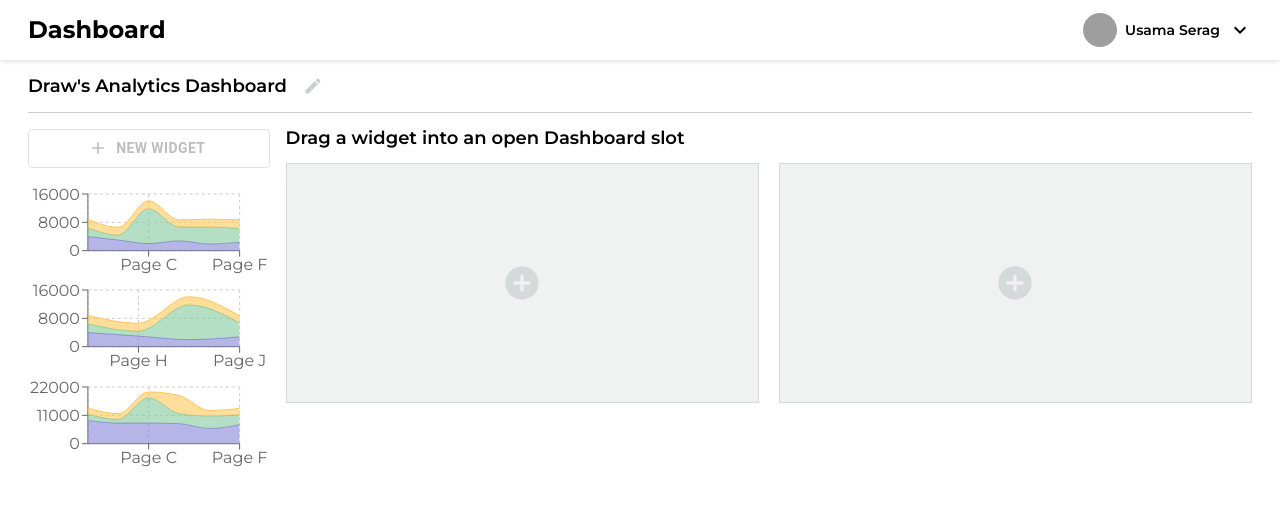
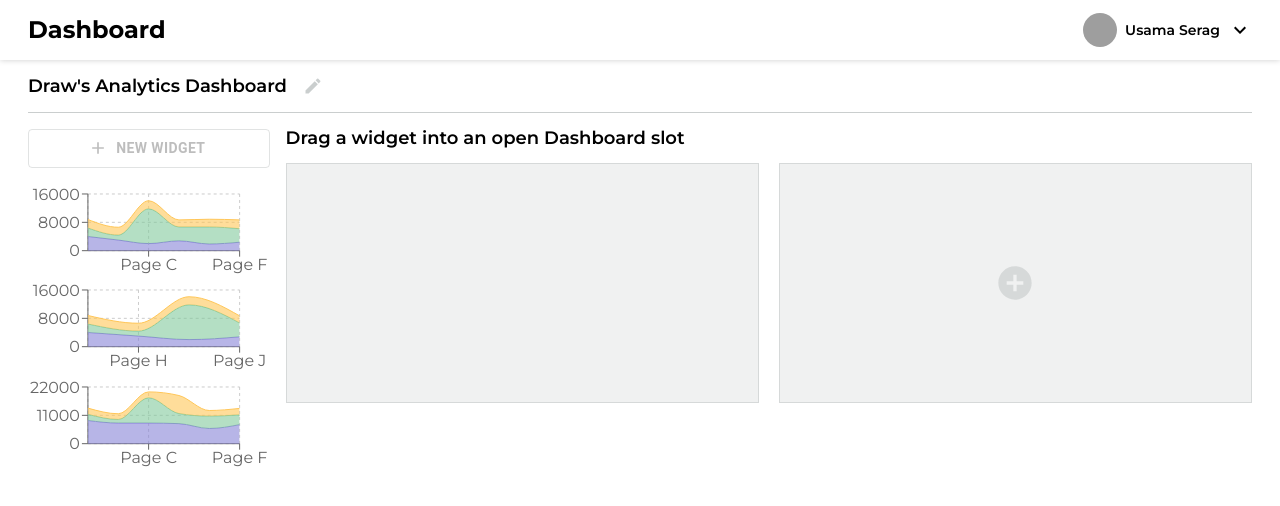
Before and after one commit to usamaserag/Task-DandD-Resize-Reactjs, a React (Create React App) app: page / in a window 1280 px wide. Shown: the top 506 px of the page. Built offline with nearby package versions, Linux system fonts and the light colour scheme; grey boxes are pictures that could not be loaded.

Commit message:
Handaled data of charts for make it easy for pass

```diff
--- a/src/components/Charts/index.jsx
+++ b/src/components/Charts/index.jsx
@@ -9,19 +9,19 @@ import {
   ResponsiveContainer,
 } from "recharts";
 import { useDrag } from "react-dnd";
-import { dataCharts } from "../../data";
+// import { dataCharts } from "../../data";
 
-const Charts = () => {
+const Charts = ({ data }) => {
   return (
     <div>
-      {dataCharts.map((item, index) => (
+      {data.map((item, index) => (
         <Chart data={item} id={index} key={index} />
       ))}
     </div>
   );
 };
 
-const Chart = ({ data, id }) => {
+export const Chart = ({ data, id }) => {
   const [{ isDragging }, drag] = useDrag(() => ({
     type: "chart",
     item: { id: id },
--- a/src/components/Drop/index.jsx
+++ b/src/components/Drop/index.jsx
@@ -1,12 +1,12 @@
-import React, {useState} from "react";
+import React, { useState } from "react";
 import "./styles.scss";
 import { useDrop } from "react-dnd";
 import AddCircleOutlinedIcon from "@mui/icons-material/AddCircleOutlined";
-import { dataCharts } from "../../data";
+import { Chart } from "../Charts";
 
-const Drop = () => {
-  const [dropItems, setDropItems] = useState([])
-  const [{isOver}, drop] = useDrop(() => ({
+const Drop = ({ data }) => {
+  const [dropItems, setDropItems] = useState([]);
+  const [{ isOver }, drop] = useDrop(() => ({
     accept: "chart",
     drop: (item) => addChartToDrop(item.id),
     collect: (monitor) => ({
@@ -15,16 +15,23 @@ const Drop = () => {
   }));
 
   const addChartToDrop = (id) => {
-    const dropItem = dataCharts[id];
-    console.log(dropItem);
+    const dropItem = data[id];
     setDropItems([dropItem]);
   };
   return (
     <div className="drop">
       <h2 className="title">Drag a widget into an open Dashboard slot</h2>
       <div className="drop__add">
-        <div className="drop__add__item" ref={drop} style={{border: isOver ? '1px solid green' : ''}}>
-          <AddCircleOutlinedIcon className="icon-add" />
+        <div
+          className="drop__add__item"
+          ref={drop}
+          style={{ border: isOver ? "1px solid green" : "" }}
+        >
+          {!isOver ? (
+            dropItems.map((item, i) => <Chart data={item} key={i} />)
+          ) : (
+            <AddCircleOutlinedIcon className="icon-add" />
+          )}
         </div>
         <div className="drop__add__item">
           <AddCircleOutlinedIcon className="icon-add" />
--- a/src/components/Widgets/index.jsx
+++ b/src/components/Widgets/index.jsx
@@ -4,7 +4,7 @@ import Charts from "../Charts";
 import Button from "@mui/material/Button";
 import AddIcon from "@mui/icons-material/Add";
 
-const Widgets = ({item}) => {
+const Widgets = ({ item, data }) => {
   return (
     <div className="widgets">
       <Button
@@ -15,7 +15,7 @@ const Widgets = ({item}) => {
         New Widget
       </Button>
       <div className="widgets__wrapper">
-        <Charts item={item} />
+        <Charts item={item} data={data} />
       </div>
     </div>
   );
--- a/src/pages/Analytics/index.jsx
+++ b/src/pages/Analytics/index.jsx
@@ -3,9 +3,9 @@ import "./styles.scss";
 import EditIcon from "@mui/icons-material/Edit";
 import Widgets from "../../components/Widgets";
 import Drop from "../../components/Drop";
+import { dataCharts } from "../../data";
 
 const Analytics = () => {
-
   return (
     <div className="analytics">
       <div className="analytics__title__container">
@@ -13,8 +13,8 @@ const Analytics = () => {
         <EditIcon fontSize="small" style={{ color: "#8d979777" }} />
       </div>
       <div className="analytics__container">
-        <Widgets />
-        <Drop />
+        <Widgets data={dataCharts} />
+        <Drop data={dataCharts} />
       </div>
     </div>
   );
```
